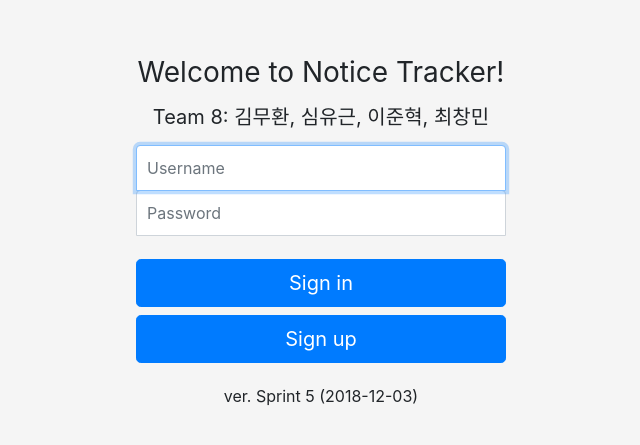
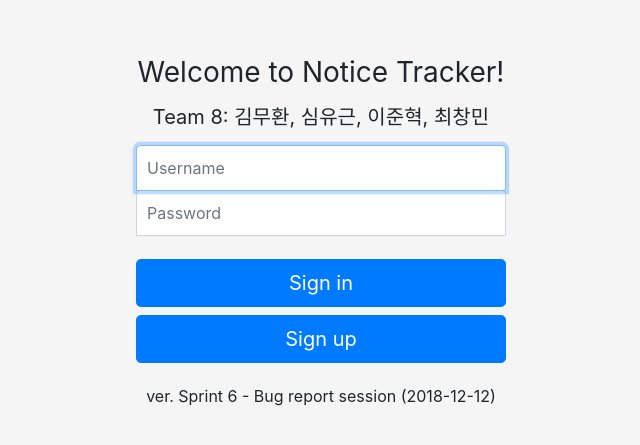
Before and after one commit to ryul99/noticetracker, an Angular app in the folder frontend/: page / in a window 1280 px wide. Shown: the part 161-606 px from the top of the page, without its empty margins (319-959 px from the left). Built offline with nearby package versions, Linux system fonts and the light colour scheme.

Commit message:
Frontend: edit version info

```diff
--- a/frontend/src/app/login/login.component.html
+++ b/frontend/src/app/login/login.component.html
@@ -27,7 +27,7 @@
         <button id="signup-button" class="btn btn-lg btn-primary btn-block" (click)="signUp()">Sign up</button>
         <div class="alert alert-danger" role="alert" *ngIf=this.errorMessage>{{this.errorMessage}}</div>
         <br>
-        <h1 class="h6 mb-3 font-weight-normal">ver. Sprint 5 (2018-12-03)</h1>
+        <h1 class="h6 mb-3 font-weight-normal">ver. Sprint 6 - Bug report session (2018-12-12)</h1>
     </form>
   </body>
 </html>
```
